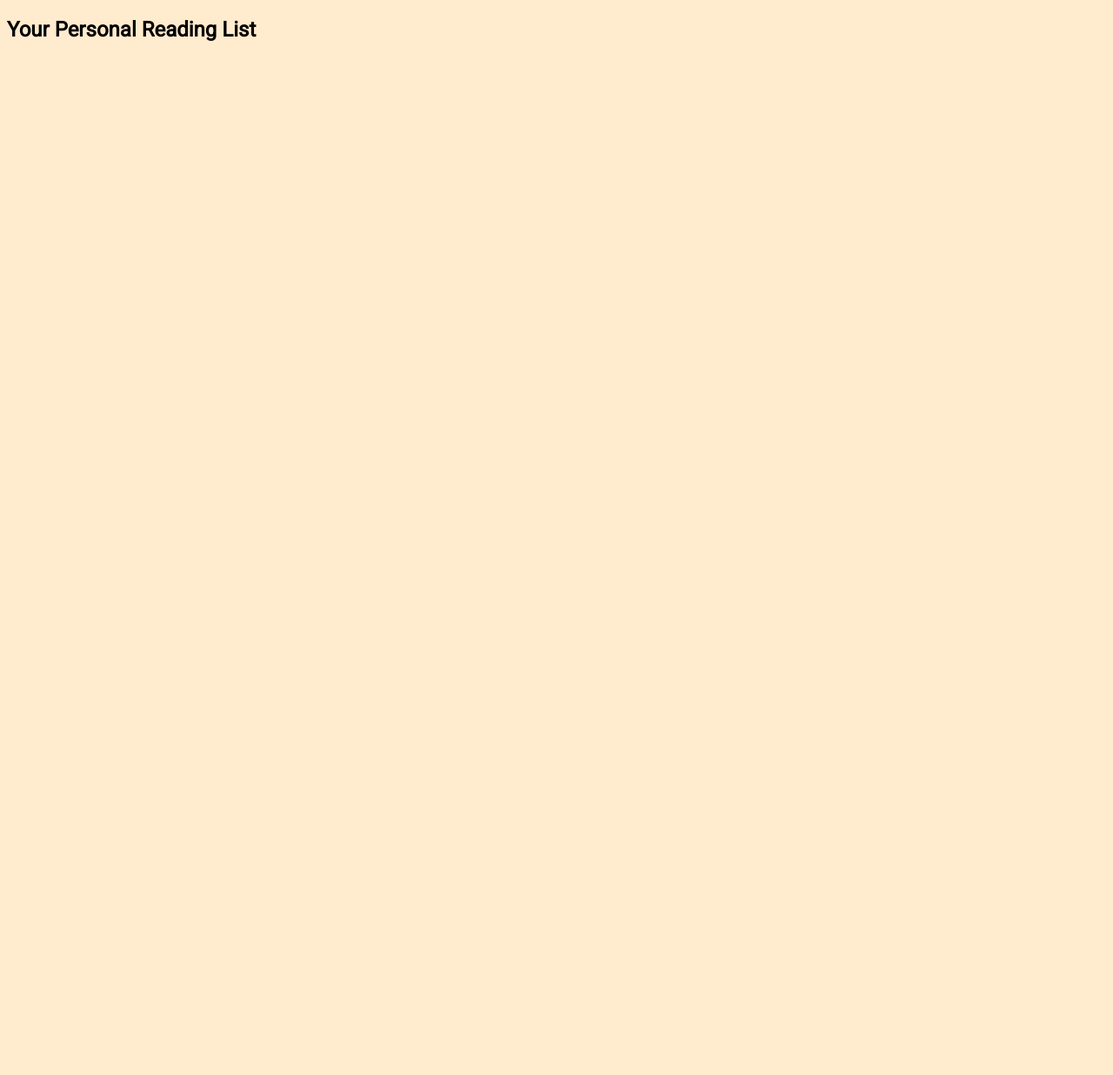
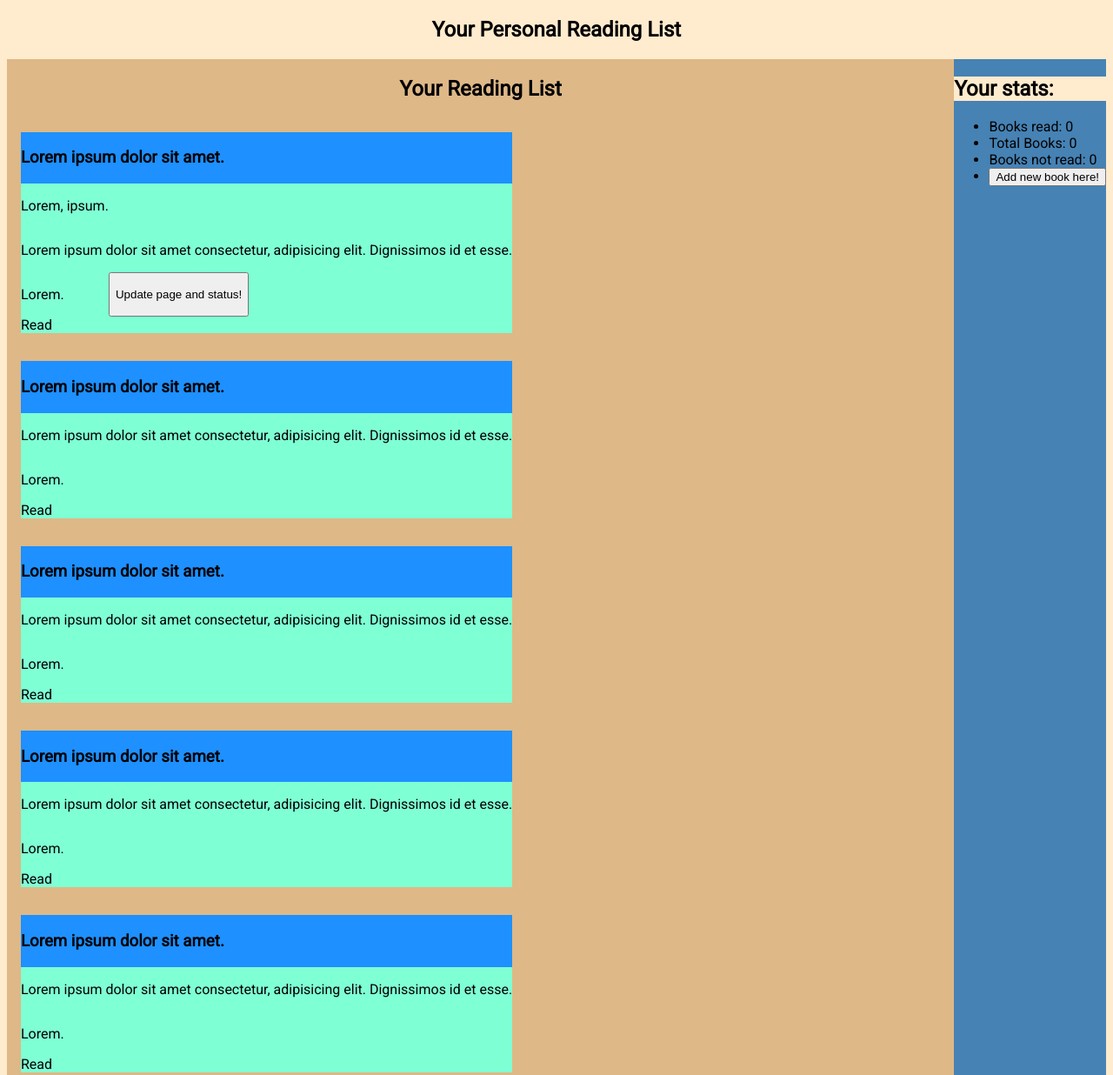
Before and after one commit to PnTsoi/To-read, a plain HTML site: page index.html in a window 1280 px wide. Shown: the top 1236 px of the page at 87% size. Before the commit the page ends 800 px from the top, so only its background shows below. Drawn offline with Linux system fonts and the light colour scheme.

Commit message:
Fix some bugs and finished landingpage

```diff
--- a/index.html
+++ b/index.html
@@ -14,15 +14,78 @@
             <h1 id="maintitle"> Your Personal Reading List</h1>
         </div>
     </section>
-
+    <div class="main-container">
         <section id="main">
+            <h2 id="main-container-maintitle">Your Reading List  </h2>
             <div class="container">
-
+                <div class="card">
+                    <div class="card-title">
+                        <h3>Lorem ipsum dolor sit amet.</h3>
+                    </div>
+                    <p class="card-author">Lorem, ipsum.</p>
+                    <p class="card-description">Lorem ipsum dolor sit amet consectetur, adipisicing elit. Dignissimos id et esse.</p>
+                    <div class="card-container">
+                        <p class="page">Lorem.</p>
+                        <button class="update-card">Update page and status!</button>
+                    </div>
+                    <div class="status">Read</div>
+                </div>
+                <div class="card">
+                    <div class="card-title">
+                        <h3>Lorem ipsum dolor sit amet.</h3>
+                    </div>
+                    <p class="card-description">Lorem ipsum dolor sit amet consectetur, adipisicing elit. Dignissimos id et esse.</p>
+                    <p class="page">Lorem.</p>
+                    <div class="status">Read</div>
+                </div>
+                <div class="card">
+                    <div class="card-title">
+                        <h3>Lorem ipsum dolor sit amet.</h3>
+                    </div>
+                    <p class="card-description">Lorem ipsum dolor sit amet consectetur, adipisicing elit. Dignissimos id et esse.</p>
+                    <p class="page">Lorem.</p>
+                    <div class="status">Read</div>
+                </div>
+                <div class="card">
+                    <div class="card-title">
+                        <h3>Lorem ipsum dolor sit amet.</h3>
+                    </div>
+                    <p class="card-description">Lorem ipsum dolor sit amet consectetur, adipisicing elit. Dignissimos id et esse.</p>
+                    <p class="page">Lorem.</p>
+                    <div class="status">Read</div>
+                </div>
+                <div class="card">
+                    <div class="card-title">
+                        <h3>Lorem ipsum dolor sit amet.</h3>
+                    </div>
+                    <p class="card-description">Lorem ipsum dolor sit amet consectetur, adipisicing elit. Dignissimos id et esse.</p>
+                    <p class="page">Lorem.</p>
+                    <div class="status">Read</div>
+                </div>
+                <div class="card">
+                    <div class="card-title">
+                        <h3>Lorem ipsum dolor sit amet.</h3>
+                    </div>
+                    <p class="card-description">Lorem ipsum dolor sit amet consectetur, adipisicing elit. Dignissimos id et esse.</p>
+                    <p class="page">Lorem.</p>
+                    <div class="status">Read</div>
+                </div>
             </div>
         </section>
         <section id="side">
-
+            <div id="side-title">
+                <h2>Your stats: </h2>
+            </div>
+            <div class="stat-list">
+                <ul>
+                    <li class="stats"> Books read: 0</li>
+                    <li class="stats"> Total Books: 0</li>
+                    <li class="stats"> Books not read: 0</li>
+                    <li> <button> Add new book here!</button></li>
+                </ul>
+            </div>
         </section>
+    </div>
 
 
 </body>
--- a/style.css
+++ b/style.css
@@ -2,3 +2,54 @@ body {
     background-color: blanchedalmond;
     font-family: "Roboto";
 }
+#maintitle {
+    text-align: center;
+}
+
+#main-container-maintitle {
+    text-align: center;
+}
+.main-container{
+    display: flex;
+    flex-direction: row;
+
+}
+/* card template for each books */
+.card {
+    display: flex;
+    flex-direction: column;
+    justify-content: flex-start;
+    background-color: aquamarine;
+    margin: 2vmin;
+}
+.card-title {
+    background-color: dodgerblue;
+}
+.card-container {
+    display: flex;
+    flex-direction: row;
+    gap: 4vw;
+}
+.container {
+    display: flex;
+    flex-direction: row;
+    flex-wrap: wrap;
+    justify-content: flex-start;
+}
+
+#main {
+    order: 1;
+    flex-grow: 6;
+    background-color: burlywood;
+}
+/* side styles*/
+#side {
+    order: 2;
+    flex-grow: 3;
+    flex: none;
+    background-color: steelblue;
+}
+
+#side-title {
+    background-color: blanchedalmond;
+}
```
Also changed, not shown: todo.txt. Lines whose indentation alone changed are shown as unchanged.
